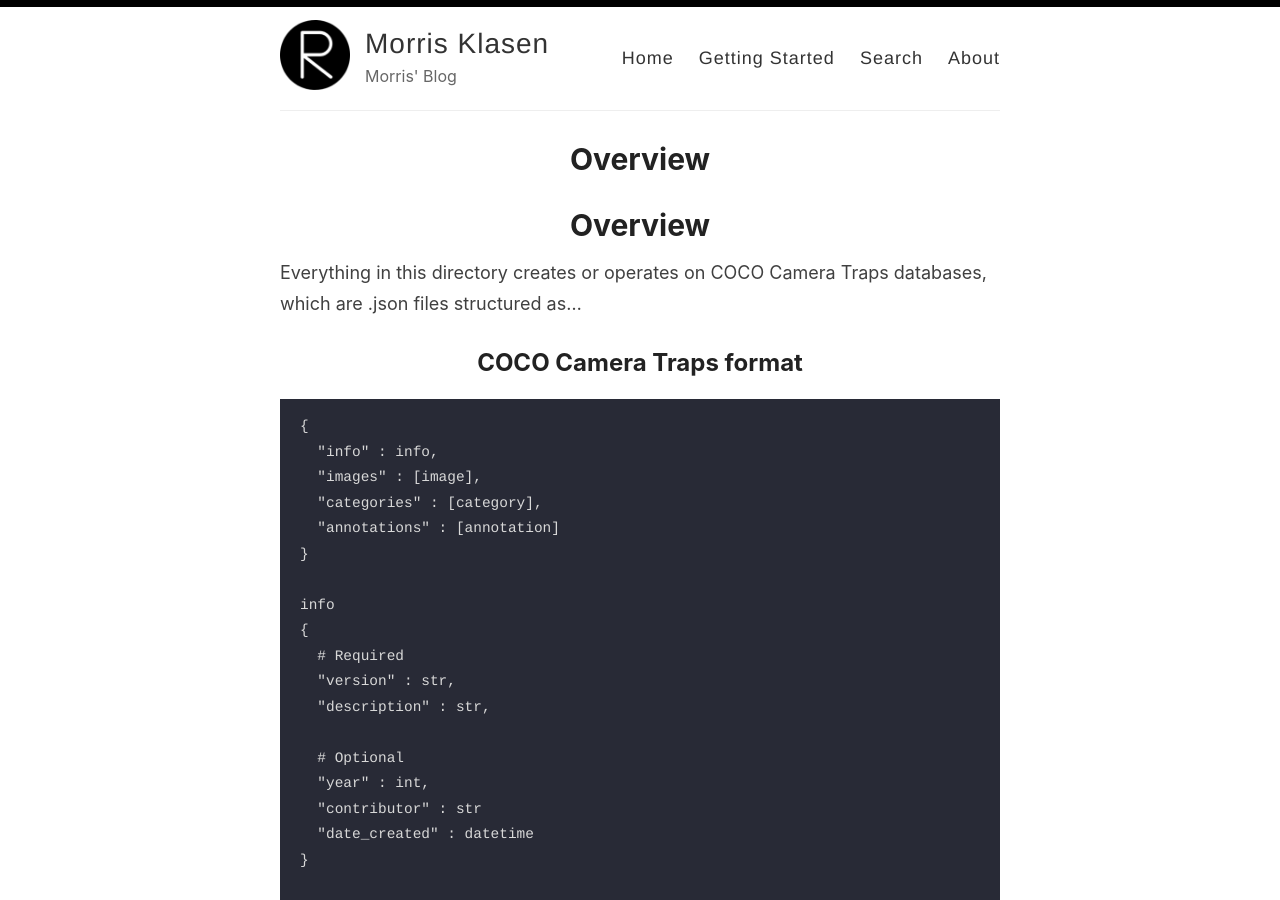
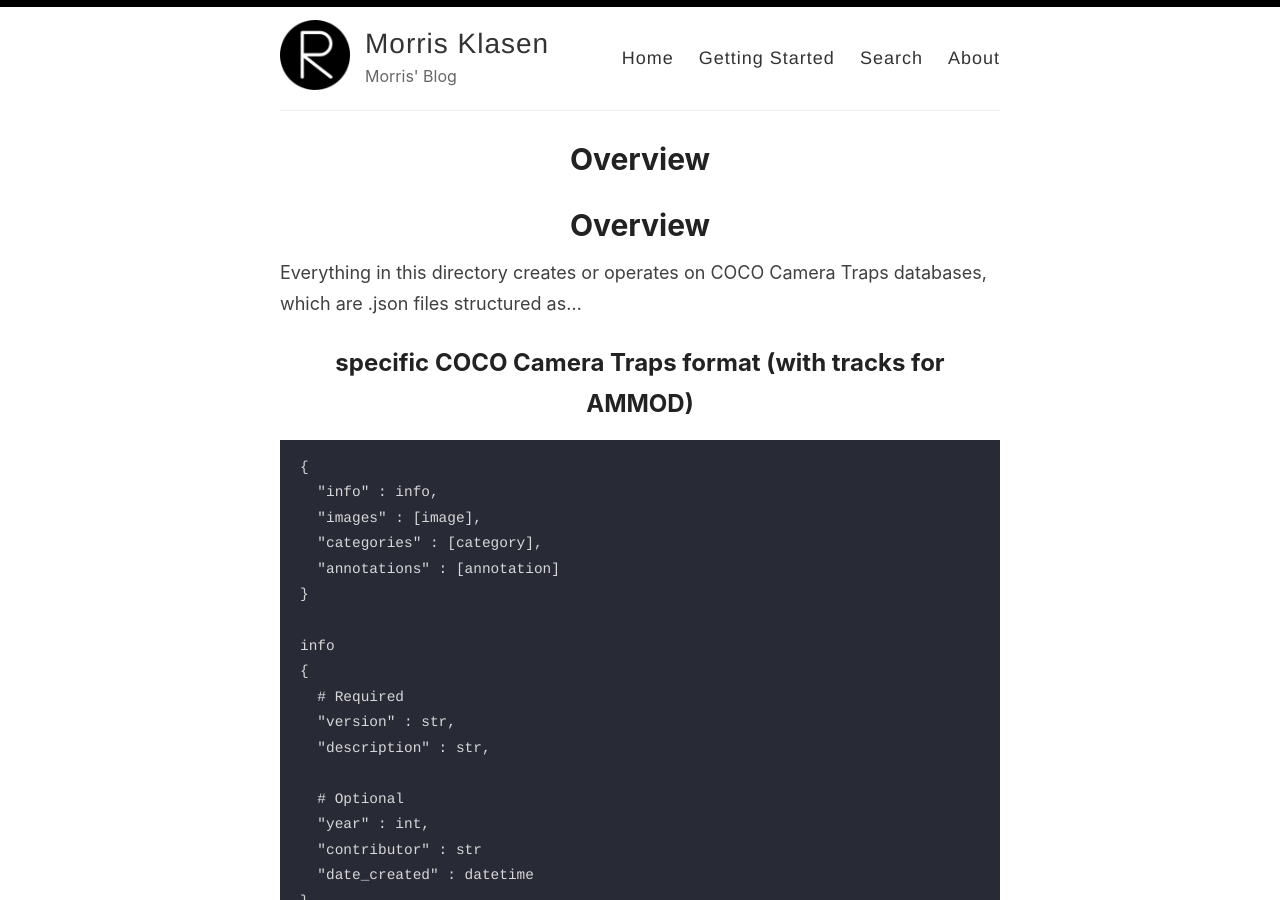
Before and after one commit to m-klasen/m-klasen.github.io, a Jekyll site: the page built from _pages/getting-started.md, in a window 1280 px wide and 900 px high. Built offline with Jekyll 4.4.1, drawn with Linux system fonts in a browser that asks for light colours; our own code applies the rules of GitHub Pages for plain Markdown files.

Commit message:
Update getting-started.md

````diff
--- a/_pages/getting-started.md
+++ b/_pages/getting-started.md
@@ -2,7 +2,7 @@
 
 Everything in this directory creates or operates on COCO Camera Traps databases, which are .json files structured as...
 
-## COCO Camera Traps format
+## specific COCO Camera Traps format (with tracks for AMMOD)
 
 ```
 {
````
